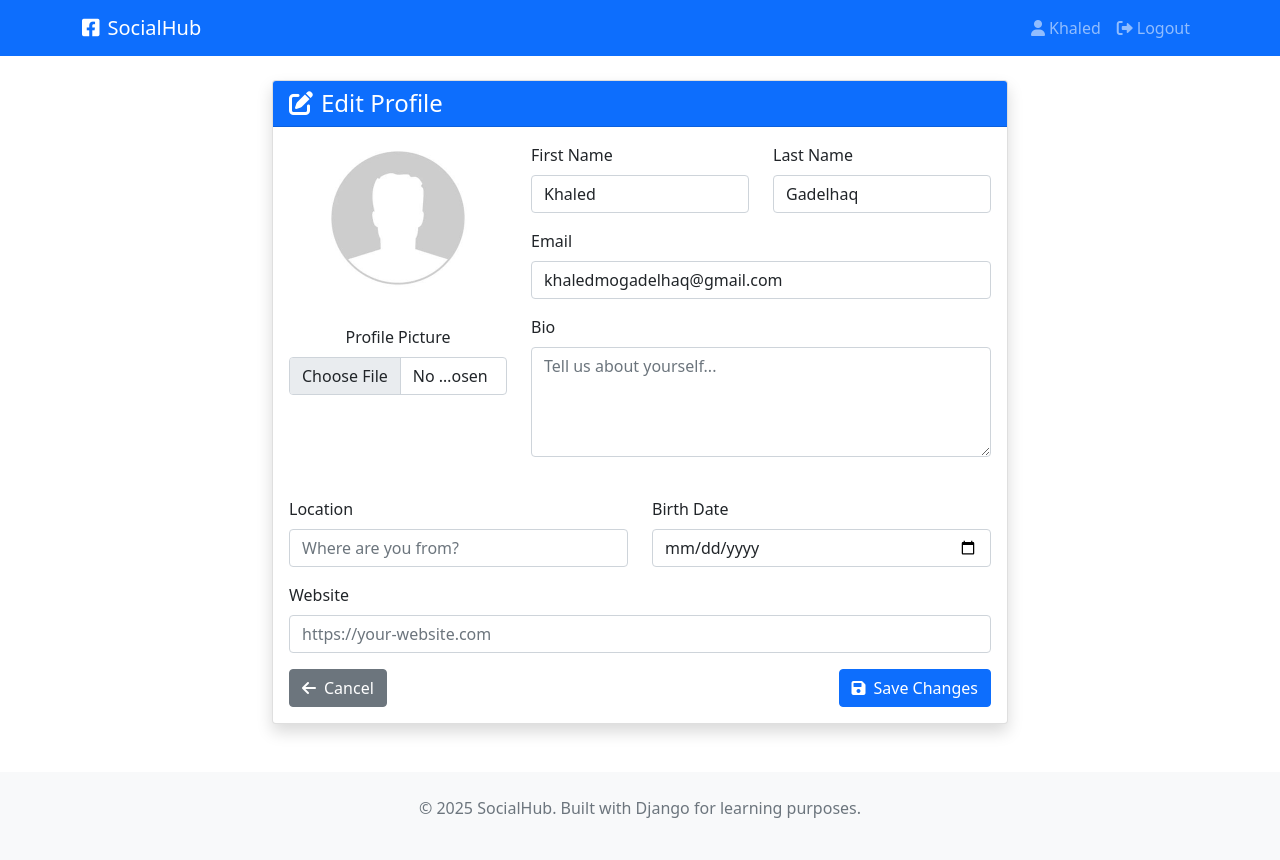
After one commit to mejo-sal/Social-Media-App, a Django app: page /accounts/profile/edit/ in a window 1280 px wide. The commit adds this page. Run offline with Django 5.2, Linux system fonts and the light colour scheme; a user stored in the database is signed in; data comes from the database, SQL or seed files in the repository; both versions use the stored data as it was after the commit.

Commit message:
Implement profile editing functionality
- Create ProfileUpdateForm with first name, last name, bio, and avatar fields
- Add image validation (file size and type checking)
- Create beautiful profile edit template with image preview
- Fix URL ordering issue for profile/edit/ route
- Add Pillow image processing for avatar resizing (300x300)
- Remove friend suggestions from homepage
- Add PostCreateForm for future post creation functionality
- Update form styling with Bootstrap classes and placeholders

```diff
--- a/accounts/forms.py
+++ b/accounts/forms.py
@@ -98,7 +98,8 @@ class ProfileUpdateForm(forms.ModelForm):
                 'placeholder': 'https://your-website.com'
             }),
             'avatar': forms.FileInput(attrs={
-                'class': 'form-control'
+                'class': 'form-control',
+                'accept': 'image/*'
             })
         }
 
@@ -110,9 +111,31 @@ class ProfileUpdateForm(forms.ModelForm):
             self.fields['email'].initial = self.instance.user.email
 
         # Add CSS classes
-        self.fields['first_name'].widget.attrs.update({'class': 'form-control'})
-        self.fields['last_name'].widget.attrs.update({'class': 'form-control'})
-        self.fields['email'].widget.attrs.update({'class': 'form-control'})
+        self.fields['first_name'].widget.attrs.update({
+            'class': 'form-control',
+            'placeholder': 'First Name'
+        })
+        self.fields['last_name'].widget.attrs.update({
+            'class': 'form-control',
+            'placeholder': 'Last Name'
+        })
+        self.fields['email'].widget.attrs.update({
+            'class': 'form-control',
+            'placeholder': 'Email Address'
+        })
+
+    def clean_avatar(self):
+        avatar = self.cleaned_data.get('avatar')
+        if avatar:
+            # Check file size (max 5MB)
+            if avatar.size > 5 * 1024 * 1024:
+                raise ValidationError("Image file too large. Please select an image smaller than 5MB.")
+
+            # Check file type
+            if not avatar.content_type.startswith('image/'):
+                raise ValidationError("Please upload a valid image file.")
+
+        return avatar
 
     def clean_email(self):
         email = self.cleaned_data.get('email')
--- a/accounts/urls.py
+++ b/accounts/urls.py
@@ -13,6 +13,6 @@ urlpatterns = [
 
     # Profile URLs
     path('profile/', views.profile_view, name='profile'),
+    path('profile/edit/', views.profile_edit_view, name='profile_edit'),
     path('profile/<str:username>/', views.profile_view, name='profile_detail'),
-    path('profile/edit/', views.profile_edit_view, name='profile_edit'),
 ]
--- a/posts/urls.py
+++ b/posts/urls.py
@@ -5,5 +5,4 @@ app_name = 'posts'
 
 urlpatterns = [
     path('', views.home_view, name='home'),
-    path('profile/', views.profile_view, name='profile'),
 ]
--- /dev/null
+++ b/templates/accounts/profile_edit.html
@@ -0,0 +1,154 @@
+{% extends 'base.html' %}
+
+{% block title %}Edit Profile - SocialHub{% endblock %}
+
+{% block content %}
+<div class="row">
+    <div class="col-lg-8 mx-auto">
+        <div class="card shadow">
+            <div class="card-header bg-primary text-white">
+                <h4 class="mb-0"><i class="fas fa-edit me-2"></i>Edit Profile</h4>
+            </div>
+            <div class="card-body">
+                <form method="post" enctype="multipart/form-data">
+                    {% csrf_token %}
+
+                    <div class="row mb-4">
+                        <div class="col-md-4 text-center">
+                            <div class="mb-3">
+                                <img src="{{ user.profile.avatar.url }}" alt="Current Avatar"
+                                     class="rounded-circle mb-3" width="150" height="150"
+                                     style="object-fit: cover;" id="avatar-preview">
+                            </div>
+                            <div class="mb-3">
+                                <label for="{{ form.avatar.id_for_label }}" class="form-label">Profile Picture</label>
+                                {{ form.avatar }}
+                                {% if form.avatar.errors %}
+                                    <div class="text-danger small">
+                                        {% for error in form.avatar.errors %}
+                                            <div>{{ error }}</div>
+                                        {% endfor %}
+                                    </div>
+                                {% endif %}
+                            </div>
+                        </div>
+
+                        <div class="col-md-8">
+                            <div class="row">
+                                <div class="col-md-6 mb-3">
+                                    <label for="{{ form.first_name.id_for_label }}" class="form-label">First Name</label>
+                                    {{ form.first_name }}
+                                    {% if form.first_name.errors %}
+                                        <div class="text-danger small">
+                                            {% for error in form.first_name.errors %}
+                                                <div>{{ error }}</div>
+                                            {% endfor %}
+                                        </div>
+                                    {% endif %}
+                                </div>
+
+                                <div class="col-md-6 mb-3">
+                                    <label for="{{ form.last_name.id_for_label }}" class="form-label">Last Name</label>
+                                    {{ form.last_name }}
+                                    {% if form.last_name.errors %}
+                                        <div class="text-danger small">
+                                            {% for error in form.last_name.errors %}
+                                                <div>{{ error }}</div>
+                                            {% endfor %}
+                                        </div>
+                                    {% endif %}
+                                </div>
+                            </div>
+
+                            <div class="mb-3">
+                                <label for="{{ form.email.id_for_label }}" class="form-label">Email</label>
+                                {{ form.email }}
+                                {% if form.email.errors %}
+                                    <div class="text-danger small">
+                                        {% for error in form.email.errors %}
+                                            <div>{{ error }}</div>
+                                        {% endfor %}
+                                    </div>
+                                {% endif %}
+                            </div>
+
+                            <div class="mb-3">
+                                <label for="{{ form.bio.id_for_label }}" class="form-label">Bio</label>
+                                {{ form.bio }}
+                                {% if form.bio.errors %}
+                                    <div class="text-danger small">
+                                        {% for error in form.bio.errors %}
+                                            <div>{{ error }}</div>
+                                        {% endfor %}
+                                    </div>
+                                {% endif %}
+                            </div>
+                        </div>
+                    </div>
+
+                    <div class="row">
+                        <div class="col-md-6 mb-3">
+                            <label for="{{ form.location.id_for_label }}" class="form-label">Location</label>
+                            {{ form.location }}
+                            {% if form.location.errors %}
+                                <div class="text-danger small">
+                                    {% for error in form.location.errors %}
+                                        <div>{{ error }}</div>
+                                    {% endfor %}
+                                </div>
+                            {% endif %}
+                        </div>
+
+                        <div class="col-md-6 mb-3">
+                            <label for="{{ form.birth_date.id_for_label }}" class="form-label">Birth Date</label>
+                            {{ form.birth_date }}
+                            {% if form.birth_date.errors %}
+                                <div class="text-danger small">
+                                    {% for error in form.birth_date.errors %}
+                                        <div>{{ error }}</div>
+                                    {% endfor %}
+                                </div>
+                            {% endif %}
+                        </div>
+                    </div>
+
+                    <div class="mb-3">
+                        <label for="{{ form.website.id_for_label }}" class="form-label">Website</label>
+                        {{ form.website }}
+                        {% if form.website.errors %}
+                            <div class="text-danger small">
+                                {% for error in form.website.errors %}
+                                    <div>{{ error }}</div>
+                                {% endfor %}
+                            </div>
+                        {% endif %}
+                    </div>
+
+                    <div class="d-flex justify-content-between">
+                        <a href="{% url 'profile' %}" class="btn btn-secondary">
+                            <i class="fas fa-arrow-left me-2"></i>Cancel
+                        </a>
+                        <button type="submit" class="btn btn-primary">
+                            <i class="fas fa-save me-2"></i>Save Changes
+                        </button>
+                    </div>
+                </form>
+            </div>
+        </div>
+    </div>
+</div>
+
+<script>
+// Preview uploaded image
+document.getElementById('{{ form.avatar.id_for_label }}').addEventListener('change', function(e) {
+    const file = e.target.files[0];
+    if (file) {
+        const reader = new FileReader();
+        reader.onload = function(e) {
+            document.getElementById('avatar-preview').src = e.target.result;
+        };
+        reader.readAsDataURL(file);
+    }
+});
+</script>
+{% endblock %}
```
Also changed, not shown: posts/forms.py (added, +38 -0 lines), posts/views.py (+0 -11 lines), templates/accounts/profile.html (+8 -0 lines), templates/posts/home.html (+1 -24 lines), db.sqlite3.
